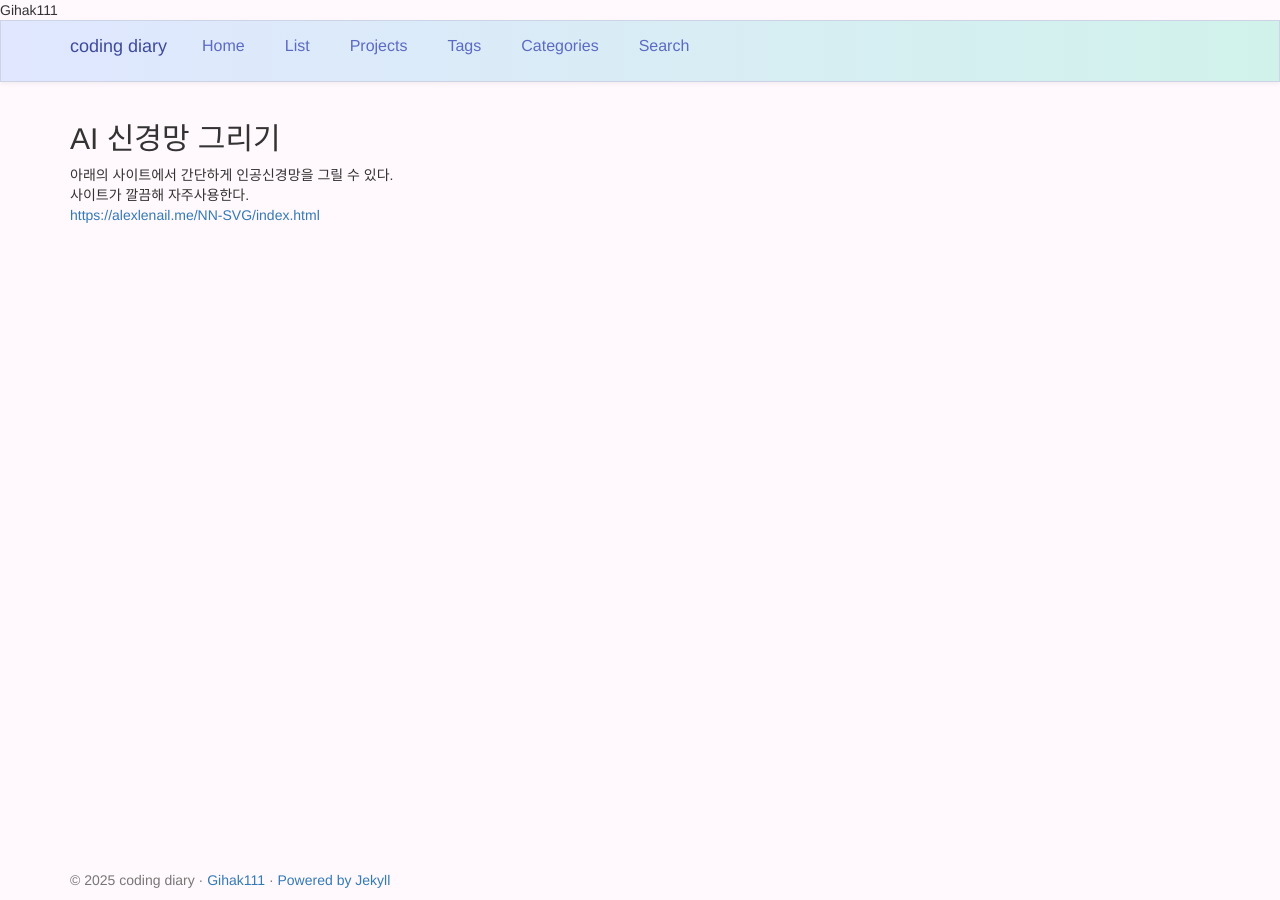
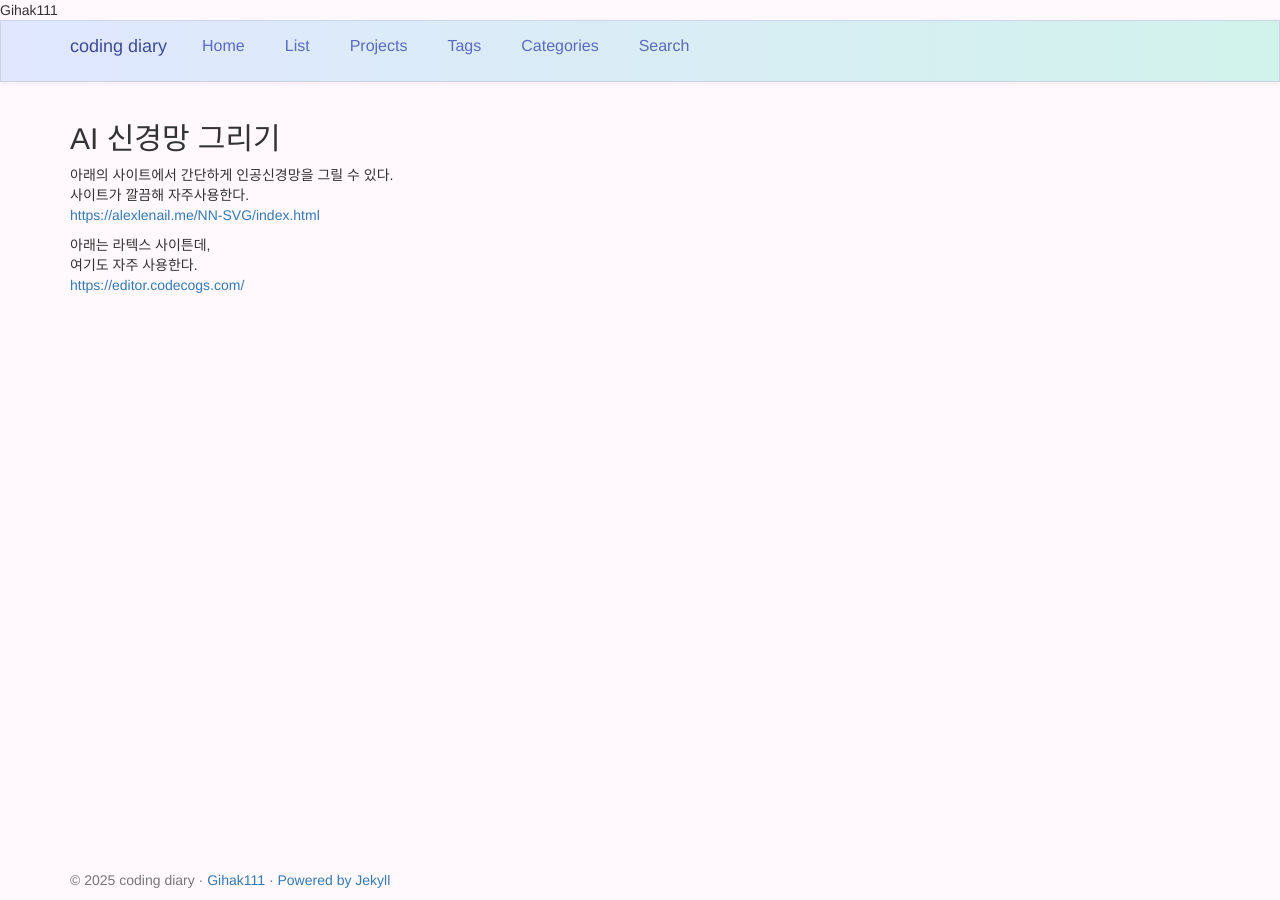
Before and after one commit to Gihak111/Gihak111.github.io, a Jekyll site: the page built from _posts/2025-11-11-Draw_AI_Layer_upload.md, in a window 1280 px wide. Built offline with Jekyll 4.4.1, drawn with Linux system fonts in a browser that asks for light colours.

Commit message:
Update 2025-11-11-Draw_AI_Layer_upload.md

```diff
--- a/_posts/2025-11-11-Draw_AI_Layer_upload.md
+++ b/_posts/2025-11-11-Draw_AI_Layer_upload.md
@@ -13,3 +13,7 @@ sidebar:
 아래의 사이트에서 간단하게 인공신경망을 그릴 수 있다.
 사이트가 깔끔해 자주사용한다.
 [https://alexlenail.me/NN-SVG/index.html](https://alexlenail.me/NN-SVG/index.html)
+
+아래는 라텍스 사이튼데,
+여기도 자주 사용한다.
+[https://editor.codecogs.com/](https://editor.codecogs.com/)
```
